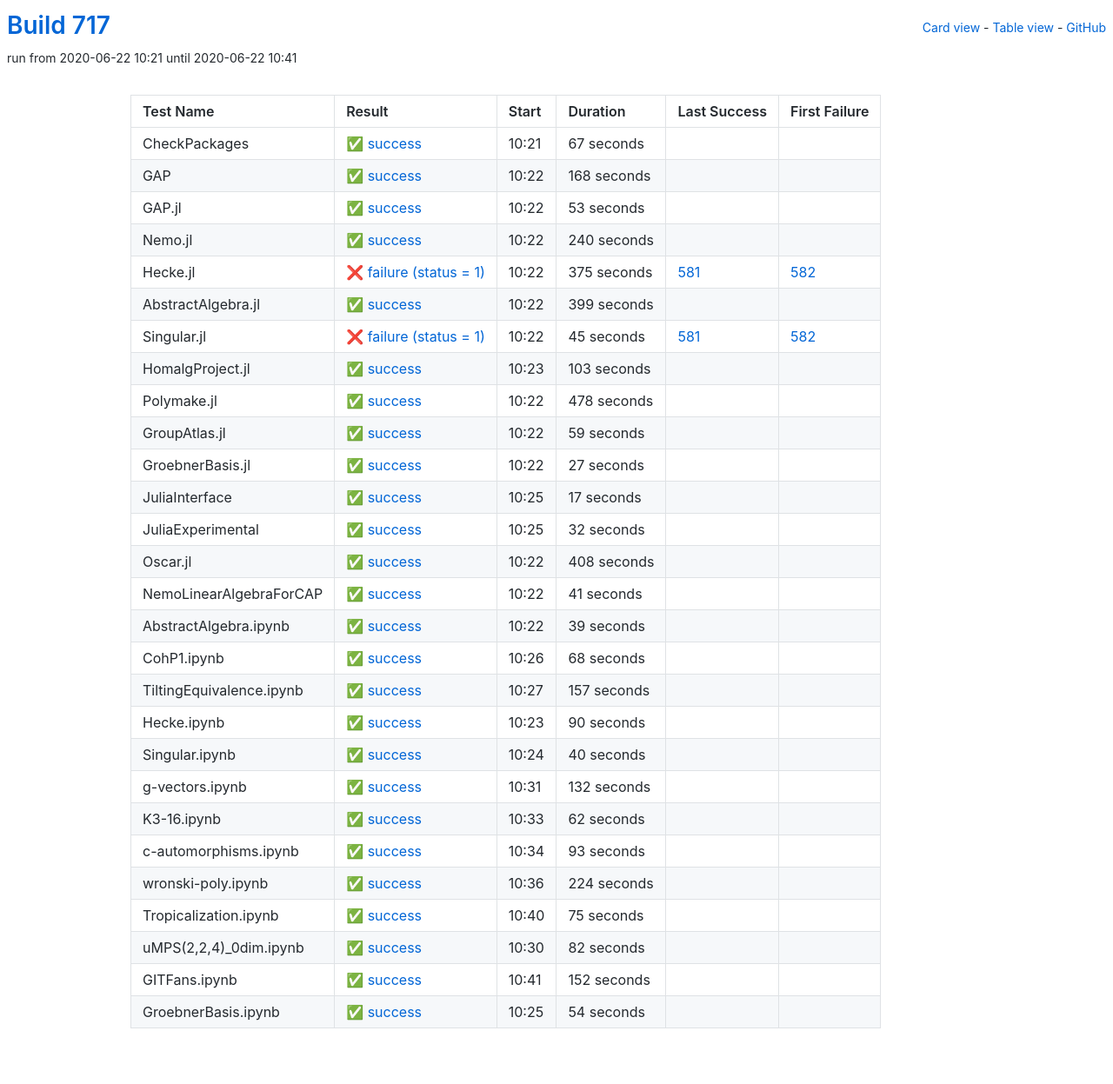
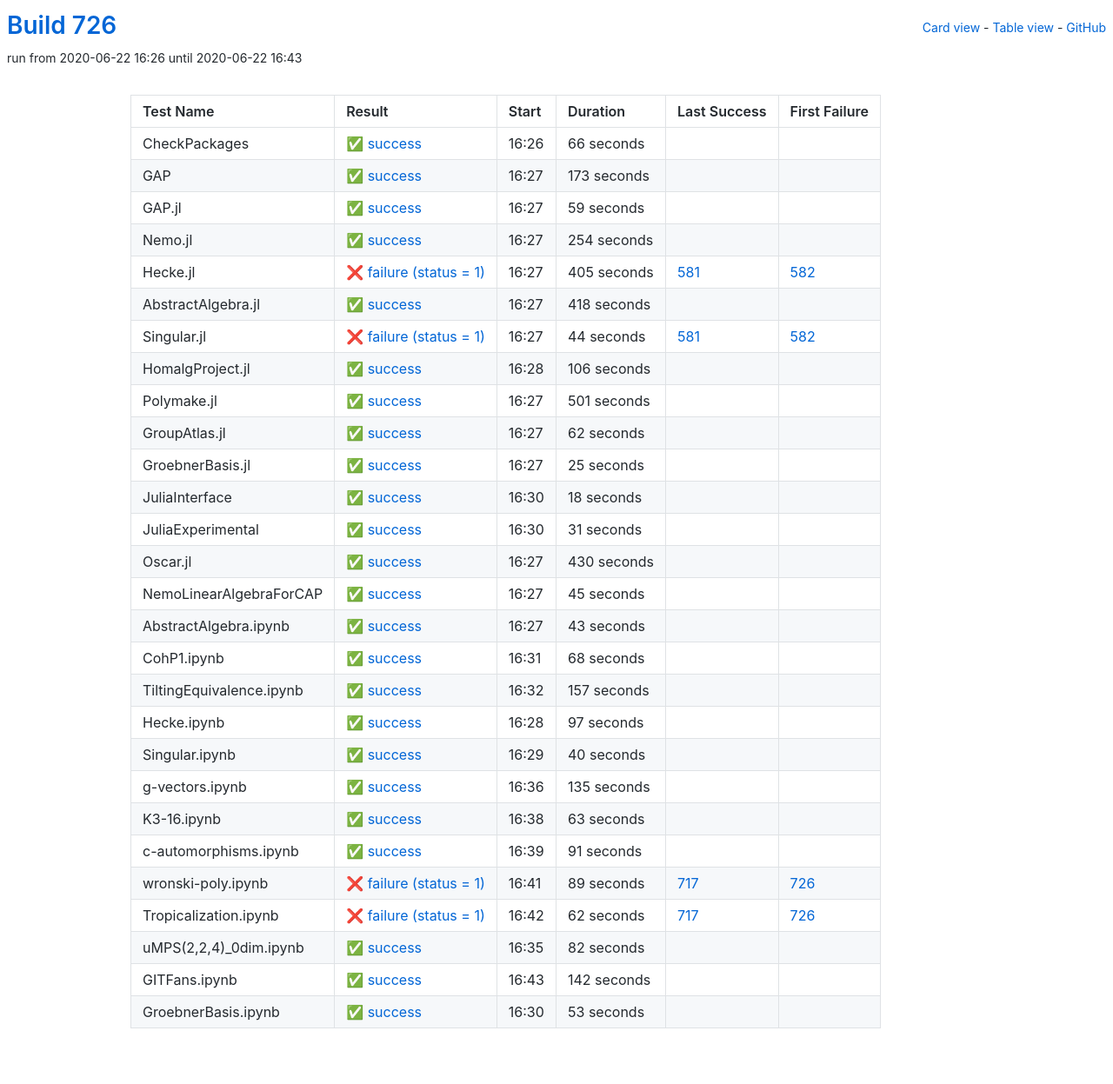
Before and after one commit to oscar-system/oscar-ci-status-1.4, a Jekyll site: the page built from table.html, in a window 1280 px wide. Shown: the whole page at 87% size. Built offline with Jekyll 4.4.1, drawn with Linux system fonts in a browser that asks for light colours.

Commit message:
Build #726

```diff
--- a/_data/ci.yml
+++ b/_data/ci.yml
@@ -1,6 +1,6 @@
 ---
-build: 717
-build_url: https://oscarci.mathematik.uni-kl.de/job/oscar-julia-1.4/717/
+build: 726
+build_url: https://oscarci.mathematik.uni-kl.de/job/oscar-julia-1.4/726/
 job: oscar-julia-1.4
 organization: oscar-system
 repo: oscar-ci-status-1.4
@@ -8,116 +8,32 @@ repourl: https://github.com/oscar-system/oscar-ci-status-1.4
 tests:
 - name: CheckPackages
   id: checkpackages
-  log: https://oscarci.mathematik.uni-kl.de/job/oscar-julia-1.4/717/artifact/logs/build-717/CheckPackages.log
-  start: 2020-06-22 10:21
+  log: https://oscarci.mathematik.uni-kl.de/job/oscar-julia-1.4/726/artifact/logs/build-726/CheckPackages.log
+  start: 2020-06-22 16:26
   success: true
   exitcode: 0
   status: success
-  duration: 67
+  duration: 66
   last_success: false
   last_success_url:
   first_failure: false
   first_failure_url:
 - name: GAP
   id: gap
-  log: https://oscarci.mathematik.uni-kl.de/job/oscar-julia-1.4/717/artifact/logs/build-717/GAP.log
-  start: 2020-06-22 10:22
+  log: https://oscarci.mathematik.uni-kl.de/job/oscar-julia-1.4/726/artifact/logs/build-726/GAP.log
+  start: 2020-06-22 16:27
   success: true
   exitcode: 0
   status: success
-  duration: 168
+  duration: 173
   last_success: false
   last_success_url:
   first_failure: false
   first_failure_url:
 - name: GAP.jl
   id: gap-jl
-  log: https://oscarci.mathematik.uni-kl.de/job/oscar-julia-1.4/717/artifact/logs/build-717/GAP.jl.log
-  start: 2020-06-22 10:22
-  success: true
-  exitcode: 0
-  status: success
-  duration: 53
-  last_success: false
-  last_success_url:
-  first_failure: false
-  first_failure_url:
-- name: Nemo.jl
-  id: nemo-jl
-  log: https://oscarci.mathematik.uni-kl.de/job/oscar-julia-1.4/717/artifact/logs/build-717/Nemo.jl.log
-  start: 2020-06-22 10:22
-  success: true
-  exitcode: 0
-  status: success
-  duration: 240
-  last_success: false
-  last_success_url:
-  first_failure: false
-  first_failure_url:
-- name: Hecke.jl
-  id: hecke-jl
-  log: https://oscarci.mathematik.uni-kl.de/job/oscar-julia-1.4/717/artifact/logs/build-717/Hecke.jl.log
-  start: 2020-06-22 10:22
-  success: false
-  exitcode: 1
-  status: failure
-  duration: 375
-  last_success: 581
-  last_success_url: https://oscarci.mathematik.uni-kl.de/job/oscar-julia-1.4/581/
-  first_failure: 582
-  first_failure_url: https://oscarci.mathematik.uni-kl.de/job/oscar-julia-1.4/582/
-- name: AbstractAlgebra.jl
-  id: abstractalgebra-jl
-  log: https://oscarci.mathematik.uni-kl.de/job/oscar-julia-1.4/717/artifact/logs/build-717/AbstractAlgebra.jl.log
-  start: 2020-06-22 10:22
-  success: true
-  exitcode: 0
-  status: success
-  duration: 399
-  last_success: false
-  last_success_url:
-  first_failure: false
-  first_failure_url:
-- name: Singular.jl
-  id: singular-jl
-  log: https://oscarci.mathematik.uni-kl.de/job/oscar-julia-1.4/717/artifact/logs/build-717/Singular.jl.log
-  start: 2020-06-22 10:22
-  success: false
-  exitcode: 1
-  status: failure
-  duration: 45
-  last_success: 581
-  last_success_url: https://oscarci.mathematik.uni-kl.de/job/oscar-julia-1.4/581/
-  first_failure: 582
-  first_failure_url: https://oscarci.mathematik.uni-kl.de/job/oscar-julia-1.4/582/
-- name: HomalgProject.jl
-  id: homalgproject-jl
-  log: https://oscarci.mathematik.uni-kl.de/job/oscar-julia-1.4/717/artifact/logs/build-717/HomalgProject.jl.log
-  start: 2020-06-22 10:23
-  success: true
-  exitcode: 0
-  status: success
-  duration: 103
-  last_success: false
-  last_success_url:
-  first_failure: false
-  first_failure_url:
-- name: Polymake.jl
-  id: polymake-jl
-  log: https://oscarci.mathematik.uni-kl.de/job/oscar-julia-1.4/717/artifact/logs/build-717/Polymake.jl.log
-  start: 2020-06-22 10:22
-  success: true
-  exitcode: 0
-  status: success
-  duration: 478
-  last_success: false
-  last_success_url:
-  first_failure: false
-  first_failure_url:
-- name: GroupAtlas.jl
-  id: groupatlas-jl
-  log: https://oscarci.mathematik.uni-kl.de/job/oscar-julia-1.4/717/artifact/logs/build-717/GroupAtlas.jl.log
-  start: 2020-06-22 10:22
+  log: https://oscarci.mathematik.uni-kl.de/job/oscar-julia-1.4/726/artifact/logs/build-726/GAP.jl.log
+  start: 2020-06-22 16:27
   success: true
   exitcode: 0
   status: success
@@ -126,82 +42,166 @@ tests:
   last_success_url:
   first_failure: false
   first_failure_url:
-- name: GroebnerBasis.jl
-  id: groebnerbasis-jl
-  log: https://oscarci.mathematik.uni-kl.de/job/oscar-julia-1.4/717/artifact/logs/build-717/GroebnerBasis.jl.log
-  start: 2020-06-22 10:22
+- name: Nemo.jl
+  id: nemo-jl
+  log: https://oscarci.mathematik.uni-kl.de/job/oscar-julia-1.4/726/artifact/logs/build-726/Nemo.jl.log
+  start: 2020-06-22 16:27
   success: true
   exitcode: 0
   status: success
-  duration: 27
+  duration: 254
+  last_success: false
+  last_success_url:
+  first_failure: false
+  first_failure_url:
+- name: Hecke.jl
+  id: hecke-jl
+  log: https://oscarci.mathematik.uni-kl.de/job/oscar-julia-1.4/726/artifact/logs/build-726/Hecke.jl.log
+  start: 2020-06-22 16:27
+  success: false
+  exitcode: 1
+  status: failure
+  duration: 405
+  last_success: 581
+  last_success_url: https://oscarci.mathematik.uni-kl.de/job/oscar-julia-1.4/581/
+  first_failure: 582
+  first_failure_url: https://oscarci.mathematik.uni-kl.de/job/oscar-julia-1.4/582/
+- name: AbstractAlgebra.jl
+  id: abstractalgebra-jl
+  log: https://oscarci.mathematik.uni-kl.de/job/oscar-julia-1.4/726/artifact/logs/build-726/AbstractAlgebra.jl.log
+  start: 2020-06-22 16:27
+  success: true
+  exitcode: 0
+  status: success
+  duration: 418
+  last_success: false
+  last_success_url:
+  first_failure: false
+  first_failure_url:
+- name: Singular.jl
+  id: singular-jl
+  log: https://oscarci.mathematik.uni-kl.de/job/oscar-julia-1.4/726/artifact/logs/build-726/Singular.jl.log
+  start: 2020-06-22 16:27
+  success: false
+  exitcode: 1
+  status: failure
+  duration: 44
+  last_success: 581
+  last_success_url: https://oscarci.mathematik.uni-kl.de/job/oscar-julia-1.4/581/
+  first_failure: 582
+  first_failure_url: https://oscarci.mathematik.uni-kl.de/job/oscar-julia-1.4/582/
+- name: HomalgProject.jl
+  id: homalgproject-jl
+  log: https://oscarci.mathematik.uni-kl.de/job/oscar-julia-1.4/726/artifact/logs/build-726/HomalgProject.jl.log
+  start: 2020-06-22 16:28
+  success: true
+  exitcode: 0
+  status: success
+  duration: 106
+  last_success: false
+  last_success_url:
+  first_failure: false
+  first_failure_url:
+- name: Polymake.jl
+  id: polymake-jl
+  log: https://oscarci.mathematik.uni-kl.de/job/oscar-julia-1.4/726/artifact/logs/build-726/Polymake.jl.log
+  start: 2020-06-22 16:27
+  success: true
+  exitcode: 0
+  status: success
+  duration: 501
+  last_success: false
+  last_success_url:
+  first_failure: false
+  first_failure_url:
+- name: GroupAtlas.jl
+  id: groupatlas-jl
+  log: https://oscarci.mathematik.uni-kl.de/job/oscar-julia-1.4/726/artifact/logs/build-726/GroupAtlas.jl.log
+  start: 2020-06-22 16:27
+  success: true
+  exitcode: 0
+  status: success
+  duration: 62
+  last_success: false
+  last_success_url:
+  first_failure: false
+  first_failure_url:
+- name: GroebnerBasis.jl
+  id: groebnerbasis-jl
+  log: https://oscarci.mathematik.uni-kl.de/job/oscar-julia-1.4/726/artifact/logs/build-726/GroebnerBasis.jl.log
+  start: 2020-06-22 16:27
+  success: true
+  exitcode: 0
+  status: success
+  duration: 25
   last_success: false
   last_success_url:
   first_failure: false
   first_failure_url:
 - name: JuliaInterface
   id: juliainterface
-  log: https://oscarci.mathematik.uni-kl.de/job/oscar-julia-1.4/717/artifact/logs/build-717/JuliaInterface.log
-  start: 2020-06-22 10:25
+  log: https://oscarci.mathematik.uni-kl.de/job/oscar-julia-1.4/726/artifact/logs/build-726/JuliaInterface.log
+  start: 2020-06-22 16:30
   success: true
   exitcode: 0
   status: success
-  duration: 17
+  duration: 18
   last_success: false
   last_success_url:
   first_failure: false
   first_failure_url:
 - name: JuliaExperimental
   id: juliaexperimental
-  log: https://oscarci.mathematik.uni-kl.de/job/oscar-julia-1.4/717/artifact/logs/build-717/JuliaExperimental.log
-  start: 2020-06-22 10:25
+  log: https://oscarci.mathematik.uni-kl.de/job/oscar-julia-1.4/726/artifact/logs/build-726/JuliaExperimental.log
+  start: 2020-06-22 16:30
   success: true
   exitcode: 0
   status: success
-  duration: 32
+  duration: 31
   last_success: false
   last_success_url:
   first_failure: false
   first_failure_url:
 - name: Oscar.jl
   id: oscar-jl
-  log: https://oscarci.mathematik.uni-kl.de/job/oscar-julia-1.4/717/artifact/logs/build-717/Oscar.jl.log
-  start: 2020-06-22 10:22
+  log: https://oscarci.mathematik.uni-kl.de/job/oscar-julia-1.4/726/artifact/logs/build-726/Oscar.jl.log
+  start: 2020-06-22 16:27
   success: true
   exitcode: 0
   status: success
-  duration: 408
+  duration: 430
   last_success: false
   last_success_url:
   first_failure: false
   first_failure_url:
 - name: NemoLinearAlgebraForCAP
   id: nemolinearalgebraforcap
-  log: https://oscarci.mathematik.uni-kl.de/job/oscar-julia-1.4/717/artifact/logs/build-717/NemoLinearAlgebraForCAP.log
-  start: 2020-06-22 10:22
+  log: https://oscarci.mathematik.uni-kl.de/job/oscar-julia-1.4/726/artifact/logs/build-726/NemoLinearAlgebraForCAP.log
+  start: 2020-06-22 16:27
   success: true
   exitcode: 0
   status: success
-  duration: 41
+  duration: 45
   last_success: false
   last_success_url:
   first_failure: false
   first_failure_url:
 - name: AbstractAlgebra.ipynb
   id: abstractalgebra-ipynb
-  log: https://oscarci.mathematik.uni-kl.de/job/oscar-julia-1.4/717/artifact/logs/build-717/AbstractAlgebra.ipynb.log
-  start: 2020-06-22 10:22
+  log: https://oscarci.mathematik.uni-kl.de/job/oscar-julia-1.4/726/artifact/logs/build-726/AbstractAlgebra.ipynb.log
+  start: 2020-06-22 16:27
   success: true
   exitcode: 0
   status: success
-  duration: 39
+  duration: 43
   last_success: false
   last_success_url:
   first_failure: false
   first_failure_url:
 - name: CohP1.ipynb
   id: cohp1-ipynb
-  log: https://oscarci.mathematik.uni-kl.de/job/oscar-julia-1.4/717/artifact/logs/build-717/CohP1.ipynb.log
-  start: 2020-06-22 10:26
+  log: https://oscarci.mathematik.uni-kl.de/job/oscar-julia-1.4/726/artifact/logs/build-726/CohP1.ipynb.log
+  start: 2020-06-22 16:31
   success: true
   exitcode: 0
   status: success
@@ -212,8 +212,8 @@ tests:
   first_failure_url:
 - name: TiltingEquivalence.ipynb
   id: tiltingequivalence-ipynb
-  log: https://oscarci.mathematik.uni-kl.de/job/oscar-julia-1.4/717/artifact/logs/build-717/TiltingEquivalence.ipynb.log
-  start: 2020-06-22 10:27
+  log: https://oscarci.mathematik.uni-kl.de/job/oscar-julia-1.4/726/artifact/logs/build-726/TiltingEquivalence.ipynb.log
+  start: 2020-06-22 16:32
   success: true
   exitcode: 0
   status: success
@@ -224,20 +224,20 @@ tests:
   first_failure_url:
 - name: Hecke.ipynb
   id: hecke-ipynb
-  log: https://oscarci.mathematik.uni-kl.de/job/oscar-julia-1.4/717/artifact/logs/build-717/Hecke.ipynb.log
-  start: 2020-06-22 10:23
+  log: https://oscarci.mathematik.uni-kl.de/job/oscar-julia-1.4/726/artifact/logs/build-726/Hecke.ipynb.log
+  start: 2020-06-22 16:28
   success: true
   exitcode: 0
   status: success
-  duration: 90
+  duration: 97
   last_success: false
   last_success_url:
   first_failure: false
   first_failure_url:
 - name: Singular.ipynb
   id: singular-ipynb
-  log: https://oscarci.mathematik.uni-kl.de/job/oscar-julia-1.4/717/artifact/logs/build-717/Singular.ipynb.log
-  start: 2020-06-22 10:24
+  log: https://oscarci.mathematik.uni-kl.de/job/oscar-julia-1.4/726/artifact/logs/build-726/Singular.ipynb.log
+  start: 2020-06-22 16:29
   success: true
   exitcode: 0
   status: success
@@ -248,68 +248,68 @@ tests:
   first_failure_url:
 - name: g-vectors.ipynb
   id: g-vectors-ipynb
-  log: https://oscarci.mathematik.uni-kl.de/job/oscar-julia-1.4/717/artifact/logs/build-717/g-vectors.ipynb.log
-  start: 2020-06-22 10:31
+  log: https://oscarci.mathematik.uni-kl.de/job/oscar-julia-1.4/726/artifact/logs/build-726/g-vectors.ipynb.log
+  start: 2020-06-22 16:36
   success: true
   exitcode: 0
   status: success
-  duration: 132
+  duration: 135
   last_success: false
   last_success_url:
   first_failure: false
   first_failure_url:
 - name: K3-16.ipynb
   id: k3-16-ipynb
-  log: https://oscarci.mathematik.uni-kl.de/job/oscar-julia-1.4/717/artifact/logs/build-717/K3-16.ipynb.log
-  start: 2020-06-22 10:33
+  log: https://oscarci.mathematik.uni-kl.de/job/oscar-julia-1.4/726/artifact/logs/build-726/K3-16.ipynb.log
+  start: 2020-06-22 16:38
   success: true
   exitcode: 0
   status: success
-  duration: 62
+  duration: 63
   last_success: false
   last_success_url:
   first_failure: false
   first_failure_url:
 - name: c-automorphisms.ipynb
   id: c-automorphisms-ipynb
-  log: https://oscarci.mathematik.uni-kl.de/job/oscar-julia-1.4/717/artifact/logs/build-717/c-automorphisms.ipynb.log
-  start: 2020-06-22 10:34
+  log: https://oscarci.mathematik.uni-kl.de/job/oscar-julia-1.4/726/artifact/logs/build-726/c-automorphisms.ipynb.log
+  start: 2020-06-22 16:39
   success: true
   exitcode: 0
   status: success
-  duration: 93
+  duration: 91
   last_success: false
   last_success_url:
   first_failure: false
   first_failure_url:
 - name: wronski-poly.ipynb
   id: wronski-poly-ipynb
-  log: https://oscarci.mathematik.uni-kl.de/job/oscar-julia-1.4/717/artifact/logs/build-717/wronski-poly.ipynb.log
-  start: 2020-06-22 10:36
-  success: true
-  exitcode: 0
-  status: success
-  duration: 224
-  last_success: false
-  last_success_url:
-  first_failure: false
-  first_failure_url:
+  log: https://oscarci.mathematik.uni-kl.de/job/oscar-julia-1.4/726/artifact/logs/build-726/wronski-poly.ipynb.log
+  start: 2020-06-22 16:41
+  success: false
+  exitcode: 1
+  status: failure
+  duration: 89
+  last_success: 717
+  last_success_url: https://oscarci.mathematik.uni-kl.de/job/oscar-julia-1.4/717/
+  first_failure: 726
+  first_failure_url: https://oscarci.mathematik.uni-kl.de/job/oscar-julia-1.4/726/
 - name: Tropicalization.ipynb
   id: tropicalization-ipynb
-  log: https://oscarci.mathematik.uni-kl.de/job/oscar-julia-1.4/717/artifact/logs/build-717/Tropicalization.ipynb.log
-  start: 2020-06-22 10:40
-  success: true
-  exitcode: 0
-  status: success
-  duration: 75
-  last_success: false
-  last_success_url:
-  first_failure: false
-  first_failure_url:
+  log: https://oscarci.mathematik.uni-kl.de/job/oscar-julia-1.4/726/artifact/logs/build-726/Tropicalization.ipynb.log
+  start: 2020-06-22 16:42
+  success: false
+  exitcode: 1
+  status: failure
+  duration: 62
+  last_success: 717
+  last_success_url: https://oscarci.mathematik.uni-kl.de/job/oscar-julia-1.4/717/
+  first_failure: 726
+  first_failure_url: https://oscarci.mathematik.uni-kl.de/job/oscar-julia-1.4/726/
 - name: uMPS(2,2,4)_0dim.ipynb
   id: umps-2-2-4-0dim-ipynb
-  log: https://oscarci.mathematik.uni-kl.de/job/oscar-julia-1.4/717/artifact/logs/build-717/uMPS-2-2-4-_0dim.ipynb.log
-  start: 2020-06-22 10:30
+  log: https://oscarci.mathematik.uni-kl.de/job/oscar-julia-1.4/726/artifact/logs/build-726/uMPS-2-2-4-_0dim.ipynb.log
+  start: 2020-06-22 16:35
   success: true
   exitcode: 0
   status: success
@@ -320,24 +320,24 @@ tests:
   first_failure_url:
 - name: GITFans.ipynb
   id: gitfans-ipynb
-  log: https://oscarci.mathematik.uni-kl.de/job/oscar-julia-1.4/717/artifact/logs/build-717/GITFans.ipynb.log
-  start: 2020-06-22 10:41
+  log: https://oscarci.mathematik.uni-kl.de/job/oscar-julia-1.4/726/artifact/logs/build-726/GITFans.ipynb.log
+  start: 2020-06-22 16:43
   success: true
   exitcode: 0
   status: success
-  duration: 152
+  duration: 142
   last_success: false
   last_success_url:
   first_failure: false
   first_failure_url:
 - name: GroebnerBasis.ipynb
   id: groebnerbasis-ipynb
-  log: https://oscarci.mathematik.uni-kl.de/job/oscar-julia-1.4/717/artifact/logs/build-717/GroebnerBasis.ipynb.log
-  start: 2020-06-22 10:25
+  log: https://oscarci.mathematik.uni-kl.de/job/oscar-julia-1.4/726/artifact/logs/build-726/GroebnerBasis.ipynb.log
+  start: 2020-06-22 16:30
   success: true
   exitcode: 0
   status: success
-  duration: 54
+  duration: 53
   last_success: false
   last_success_url:
   first_failure: false
```
Also changed, not shown: README.md.
